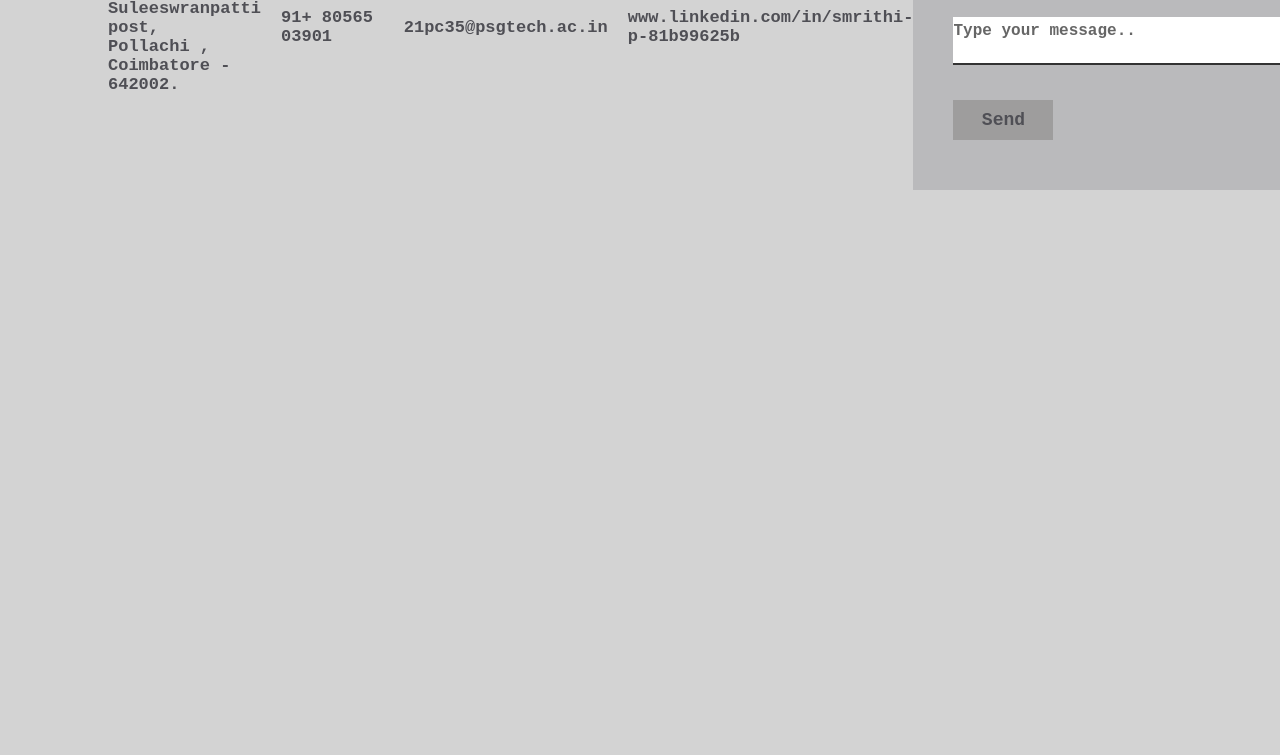
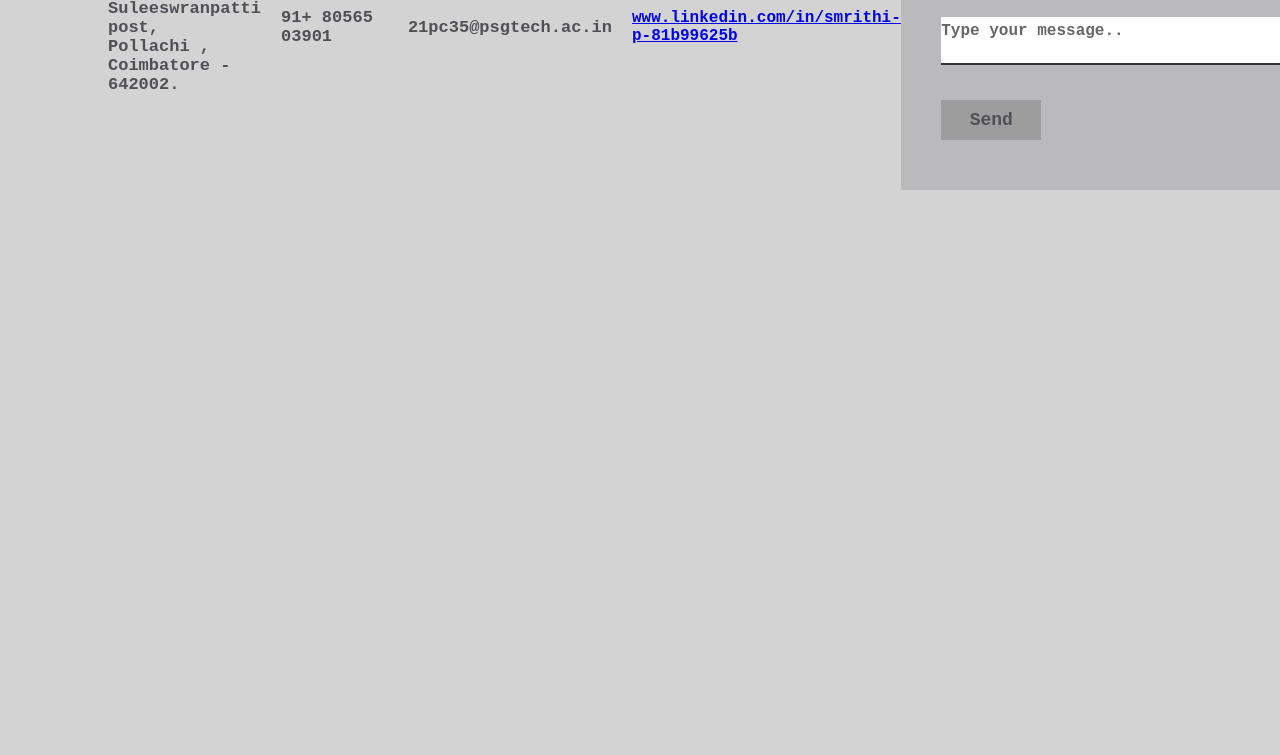
Before and after one commit to smriithhii/Portfolio, a plain HTML site: page index.html in a window 1280 px wide. Shown: the part 5661-6416 px from the top of the page. Drawn offline with Linux system fonts and the light colour scheme.

Commit message:
Update index.html

```diff
--- a/index.html
+++ b/index.html
@@ -177,7 +177,7 @@
                             <div class="text">
                                 <i class="fa-brands fa-linkedin-in"></i>
                                 <h4>Linkedin</h4>
-                                <p href="www.linkedin.com/in/smrithi-p-81b99625b">www.linkedin.com/in/smrithi-p-81b99625b</p>
+                                <a href="www.linkedin.com/in/smrithi-p-81b99625b">www.linkedin.com/in/smrithi-p-81b99625b</a>
                             </div>
                         </div>
                     </div>
```
